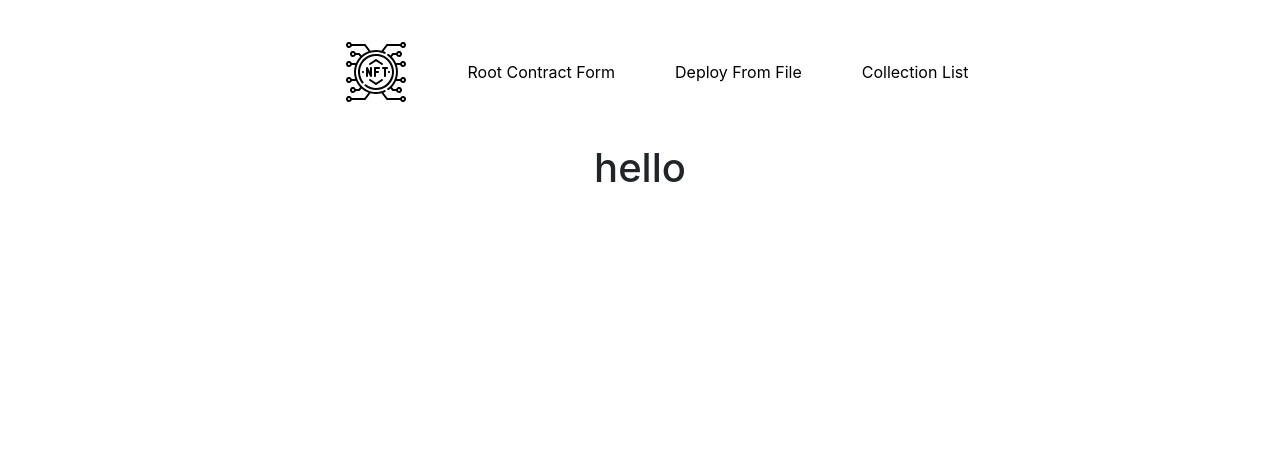
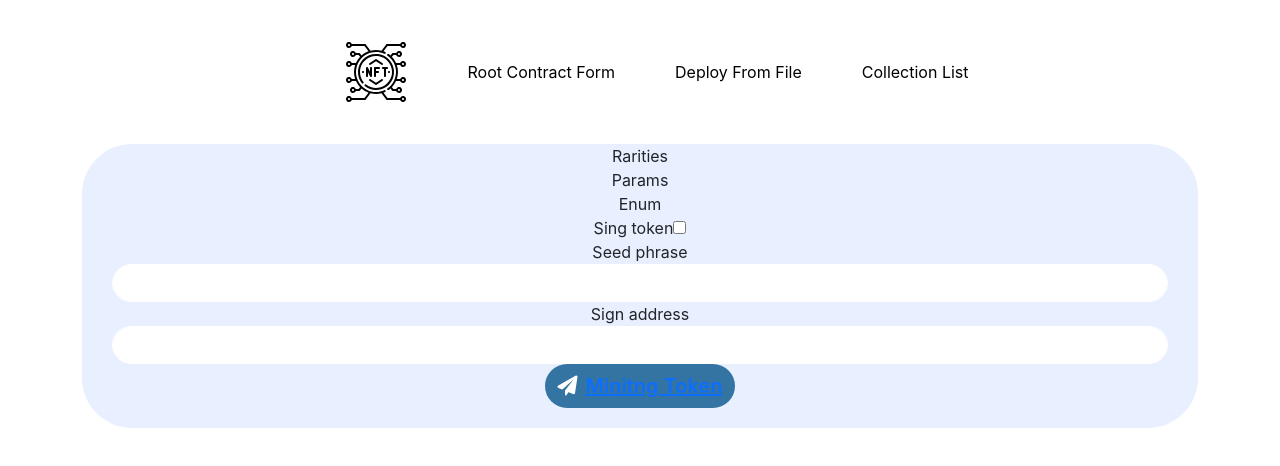
Before and after one commit to DanilaPeace/surf-auth, a React (Create React App) app: page /minting-tokens in a window 1280 px wide. Shown: the top 466 px of the page. Built offline with nearby package versions, Linux system fonts and the light colour scheme.

Commit message:
Added from to mint tokens

```diff
--- /dev/null
+++ b/src/components/minting-tokes-form/MintingTokensForm.tsx
@@ -0,0 +1,43 @@
+import { Link } from "react-router-dom";
+
+const MintingTokensForm = () => {
+    return (
+        <div className="container">
+            <form action="" method="post" className="main-form">
+                <div>
+                    Rarities
+                </div>
+                <div>
+                    Params
+                </div>
+                <div>
+                    Enum
+                </div>
+                <div className="minting-sign-checkbox">
+                    Sing token
+                    <input type="checkbox" name="sing" />
+                    <div className="sign-inputs">
+                        <div className="sign-input-item">
+                            Seed phrase
+                            <input className="form-control user-input" type="text" name="" id="" />
+                        </div>
+                        <div className="sign-input-item">
+                            Sign address
+                            <input className="form-control user-input" type="text" name="" id="" />
+                        </div>
+                    </div>
+                </div>
+                <div className="minting-tokens-btn">
+                    <button type="submit" className="btn btn-blue">
+                        <i className="fas fa-paper-plane mr-2"></i>
+                        <Link to="/tokens-data-info">
+                            Minitng Token
+                        </Link>
+                    </button>
+                </div>
+            </form>
+        </div>
+    );
+}
+
+export default MintingTokensForm;
--- a/src/pages/mintiog-tokens/MintiongTokensPage.tsx
+++ b/src/pages/mintiog-tokens/MintiongTokensPage.tsx
@@ -1,5 +1,7 @@
+import MintingTokensForm from "../../components/minting-tokes-form/MintingTokensForm";
+
 const MintingTokensPage = () => {
-    return <h1>hello</h1>
-}
+    return <MintingTokensForm />
+};
 
 export default MintingTokensPage;
```
